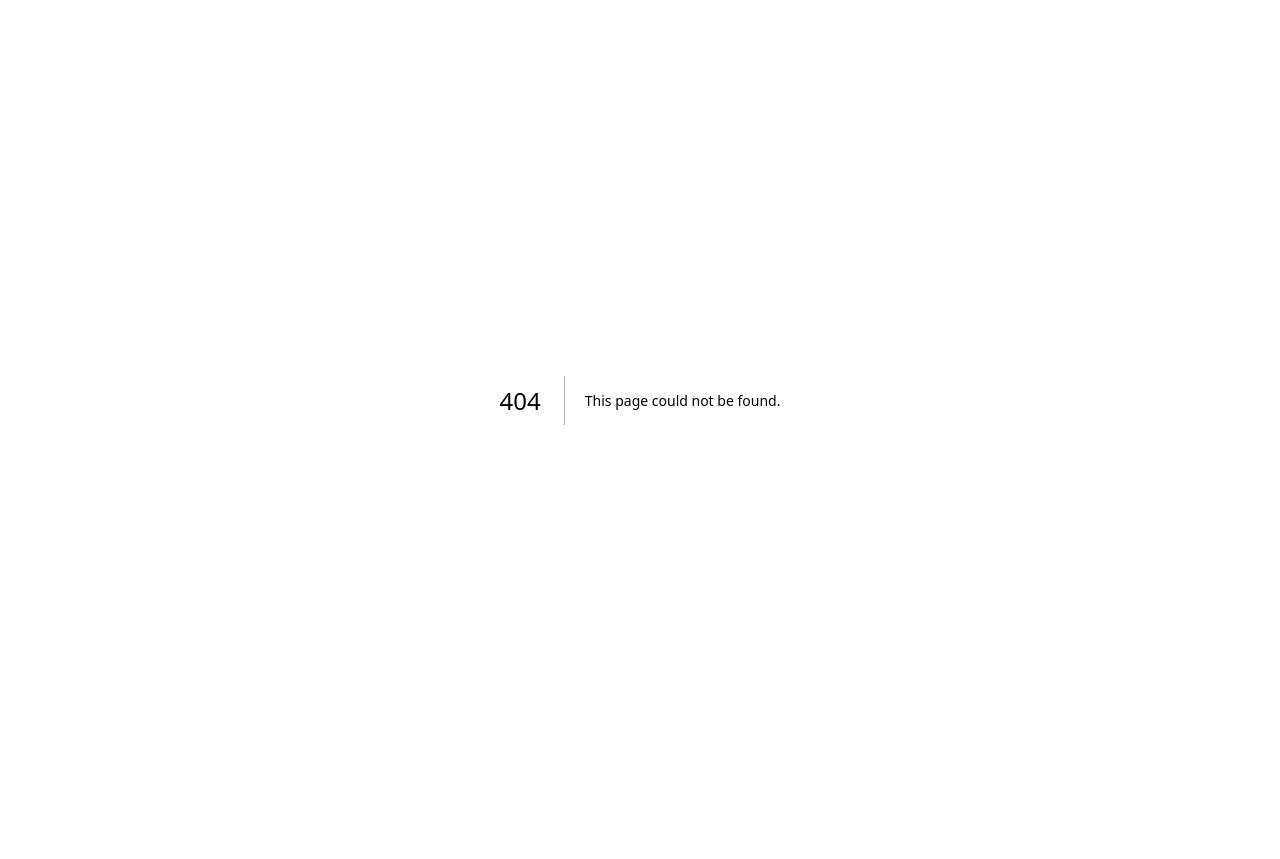
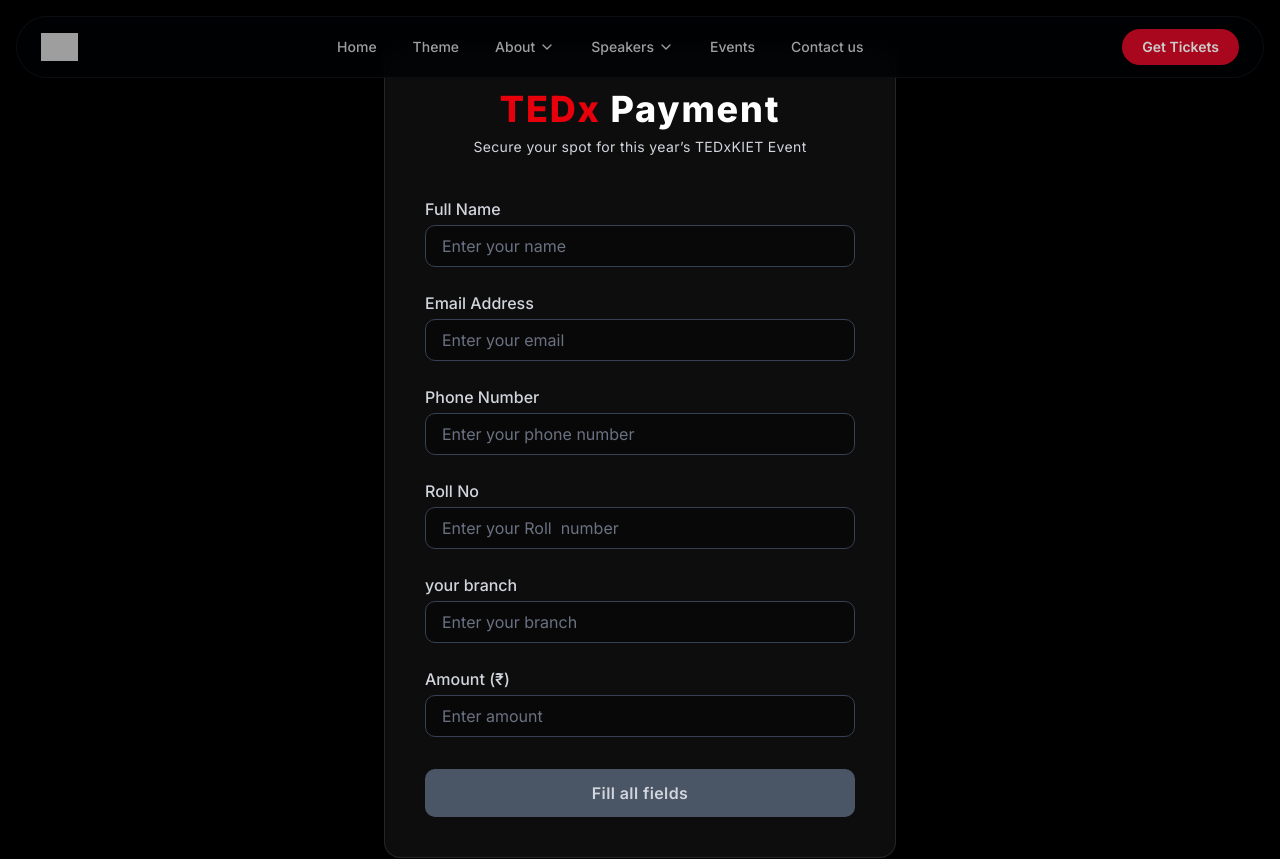
Before and after one commit to elmetador20/tedxkiet, a Next.js app: page /payments in a window 1280 px wide. Before the commit this address had no page. Shown: the top 859 px of the page. Before the commit the page ends 800 px from the top, so only its background shows below. Built offline with nearby package versions, Linux system fonts and the light colour scheme; grey boxes are pictures that could not be loaded.

Commit message:
added payment ui

```diff
--- /dev/null
+++ b/app/payments/page.tsx
@@ -0,0 +1,21 @@
+import { Metadata } from "next"
+
+import { Navbar } from "@/components/navbar"
+import { Footer } from "@/components/footer"
+import PaymentPage from "./payPage"
+
+/* ================= SEO METADATA ================= */
+
+export const metadata = {
+  title: "Secure Payment | TEDx KIET",
+  description: "Complete your registration securely",
+}
+export default function TeamPage() {
+  return (
+    <>
+      <Navbar />
+      <PaymentPage/>
+      <Footer />
+    </>
+  )
+}
--- /dev/null
+++ b/app/payments/payPage.jsx
@@ -0,0 +1,137 @@
+"use client";
+
+import { useState } from "react";
+import PayButton from "@/components/payButton";
+
+export default function PaymentPage() {
+  const [form, setForm] = useState({
+    amount: "",
+    name: "",
+    email: "",
+    phone: "",
+    rollNo:"",
+    branch:""
+  });
+
+  function updateField(e) {
+    setForm({ ...form, [e.target.name]: e.target.value });
+  }
+
+  const isValid =
+    Number(form.amount) > 0 &&
+    form.name.trim() &&
+    form.email.trim() &&
+    form.rollNo &&
+    form.branch &&
+    form.phone.trim();
+
+  return (
+    <div className="min-h-screen flex items-center justify-center bg-black text-white px-6 py-12">
+      {/* Outer Container */}
+      <div className="w-full max-w-lg backdrop-blur-xl bg-white/5 border border-white/10 shadow-lg rounded-2xl p-10">
+
+        {/* Heading */}
+        <div className="text-center mb-10">
+          <h1 className="text-4xl font-extrabold tracking-wider">
+            <span className="text-red-600">TEDx</span> Payment
+          </h1>
+          <p className="text-gray-300 mt-2 text-sm tracking-wide">
+            Secure your spot for this year’s TEDxKIET Event
+          </p>
+        </div>
+
+        {/* NAME */}
+        <div className="mb-6">
+          <label className="block mb-1 text-gray-300 font-medium">Full Name</label>
+          <input
+            name="name"
+            type="text"
+            placeholder="Enter your name"
+            value={form.name}
+            onChange={updateField}
+            className="w-full px-4 py-2 bg-black/40 border border-gray-700 rounded-md focus:ring-2 focus:ring-red-600 outline-none text-white placeholder-gray-500"
+          />
+        </div>
+
+        {/* EMAIL */}
+        <div className="mb-6">
+          <label className="block mb-1 text-gray-300 font-medium">Email Address</label>
+          <input
+            name="email"
+            type="email"
+            placeholder="Enter your email"
+            value={form.email}
+            onChange={updateField}
+            className="w-full px-4 py-2 bg-black/40 border border-gray-700 rounded-md focus:ring-2 focus:ring-red-600 outline-none text-white placeholder-gray-500"
+          />
+        </div>
+
+        {/* PHONE */}
+        <div className="mb-6">
+          <label className="block mb-1 text-gray-300 font-medium">Phone Number</label>
+          <input
+            name="phone"
+            type="tel"
+            placeholder="Enter your phone number"
+            value={form.phone}
+            onChange={updateField}
+            className="w-full px-4 py-2 bg-black/40 border border-gray-700 rounded-md focus:ring-2 focus:ring-red-600 outline-none text-white placeholder-gray-500"
+          />
+        </div>
+        <div className="mb-6">
+          <label className="block mb-1 text-gray-300 font-medium">Roll No</label>
+          <input
+            name="rollNo"
+            type="text"
+            placeholder="Enter your Roll  number"
+            value={form.rollNo}
+            onChange={updateField}
+            className="w-full px-4 py-2 bg-black/40 border border-gray-700 rounded-md focus:ring-2 focus:ring-red-600 outline-none text-white placeholder-gray-500"
+          />
+        </div>
+        <div className="mb-6">
+          <label className="block mb-1 text-gray-300 font-medium">your branch</label>
+          <input
+            name="branch"
+            type="text"
+            placeholder="Enter your branch"
+            value={form.branch}
+            onChange={updateField}
+            className="w-full px-4 py-2 bg-black/40 border border-gray-700 rounded-md focus:ring-2 focus:ring-red-600 outline-none text-white placeholder-gray-500"
+          />
+        </div>
+
+        {/* AMOUNT */}
+        <div className="mb-8">
+          <label className="block mb-1 text-gray-300 font-medium">Amount (₹)</label>
+          <input
+            name="amount"
+            type="number"
+            placeholder="Enter amount"
+            value={form.amount}
+            onChange={updateField}
+            className="w-full px-4 py-2 bg-black/40 border border-gray-700 rounded-md focus:ring-2 focus:ring-red-600 outline-none text-white placeholder-gray-500"
+          />
+        </div>
+
+        {/* BUTTON */}
+        <div className="mt-6">
+          {isValid ? (
+            <PayButton
+              amount={Number(form.amount)}
+              name={form.name}
+              email={form.email}
+              phone={form.phone}
+              rollNo={form.rollNo}
+              branch={form.branch}
+            />
+          ) : (
+            <button className="w-full px-5 py-3 bg-gray-600 text-gray-300 rounded-md cursor-not-allowed font-semibold tracking-wide">
+              Fill all fields
+            </button>
+          )}
+        </div>
+      </div>
+    </div>
+  );
+}
```
